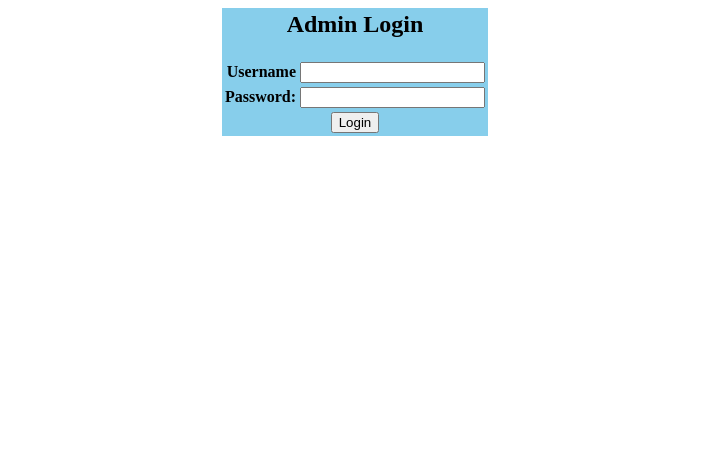
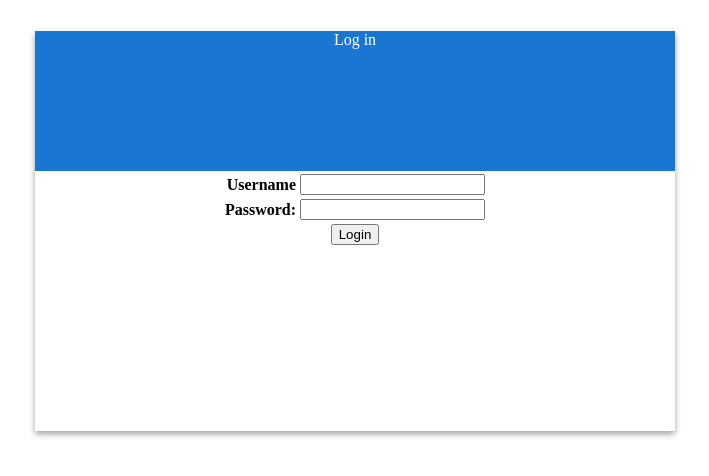
Before and after one commit to RHeijnen/aviatoCMS, a PHP site: page /admin/login.php in a window 1280 px wide. Shown: the top 476 px of the page, without its empty margins (285-994 px from the left). Run offline with PHP 8.4, Linux system fonts and the light colour scheme; some libraries are stand-ins or nearby versions.

Commit message:
unchanged files
woops

```diff
--- a/login.php
+++ b/login.php
@@ -1,8 +1,14 @@
+<link href="stylesheet.css" rel="stylesheet" type="text/css">
+
+
+	<div id = 'LoginBox'>
+	<div id = 'LoginBoxHeadline'>
+	<p class = 'HeadlineText'> Log in  </p></div>
+	<div id = 'LoginBoxLine'> </div>
+
+	<div id	 = 'LoginBoxSummary'>
 			<form action="authenticate.php" method="post">
-			<table width="150px" align="center" bgcolor="skyblue">
-				<tr align="center">
-					<td colspan="3"><h2>Admin Login</h2></td>
-				</tr>
+			<table align="center" >
 				<tr>
 					<td align="right"><b>Username</b></td>
 					<td><input type="text" name="username" required="required"/></td>
@@ -18,3 +24,6 @@
 				</tr>
 		</table>
 		</form>
+
+	</div>
+	</div>
--- a/stylesheet.css
+++ b/stylesheet.css
@@ -13,8 +13,27 @@ body {
 	background-color: #FFFFFF;
 
 }
+.dataReviewIFrame{
+	height: 50%;
+	width: 100%;
+}
+
 #menubar,td{
-	margin-left: 10px;
+	margin-left: 25%;
+}
+
+#LoginTable,td{
+	margin-left: 10%;
+		margin-top: 50%;
+
+	width:10%;
+	float:bottom;
+}
+.LoginUsername{
+	width:100px;
+}
+.LoginPassword{
+	width:100px;
 }
 .adminbutton {
     display: inline-block;
@@ -54,11 +99,44 @@ body {
 .Box {
 	display: table;
 	width: 90%;
-	height: 20%;
+	height: 35%;
 	margin: 31px;
 	background-color:powderblue;
    box-shadow: 0 3px 6px rgba(0,0,0,0.16), 0 3px 6px rgba(0,0,0,0.23);
  }
+.subBox{
+	margin:31px;
+	padding:31px;
+	   box-shadow: 0 3px 6px rgba(0,0,0,0.16), 0 3px 6px rgba(0,0,0,0.23);
+
+}
+#LoginBox {
+	display: table;
+	width: 50%;
+	height: 50%;
+	margin-top: 31px;
+	margin-left: 25%;
+	margin-right: 25%;
+   box-shadow: 0 3px 6px rgba(0,0,0,0.16), 0 3px 6px rgba(0,0,0,0.23);
+ }
+#LoginBoxHeadline {
+	display: table;
+	width: 100%;
+	height: 35%;
+	background-color:#1976D2;
+}
+#LoginBoxLine {
+	display: table;
+	width: 100%;
+	height: 10%;
+	background-color:#3F51B5;
+}
+#LoginBoxSummary {
+	display: table;
+	width: 100%;
+	height: 60%;
+	background-color:#FFFFFF;
+}
 .Headline {
 	display: table;
 	width: 100%;
```
Also changed, not shown: other parts of stylesheet.css (+53 -1 lines), authenticate.php (+16 -7 lines), conf.php (+6 -1 lines), index.php (+20 -61 lines).
